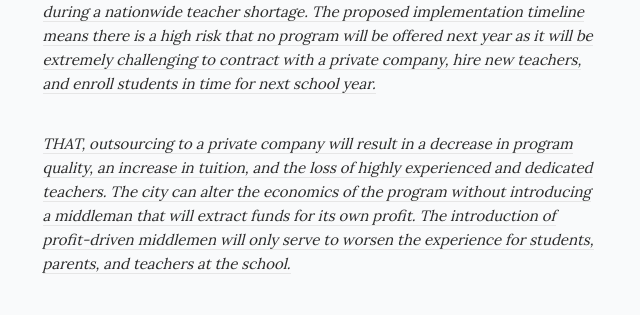
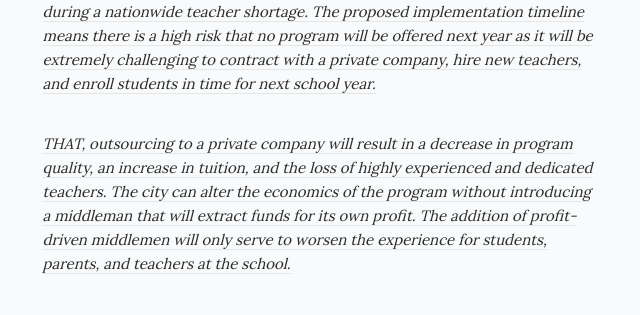
Before and after one commit to benmccann/losaltos.school, a SvelteKit app: page / in a window 1280 px wide. Shown: the part 1643-1958 px from the top of the page, without its empty margins (320-960 px from the left). Built offline with nearby package versions, Linux system fonts and the light colour scheme.

Commit message:
tweak wording

```diff
--- a/src/routes/+page.svelte
+++ b/src/routes/+page.svelte
@@ -103,7 +103,7 @@
 					THAT, outsourcing to a private company will result in a decrease in program quality, an
 					increase in tuition, and the loss of highly experienced and dedicated teachers. The city
 					can alter the economics of the program without introducing a middleman that will extract
-					funds for its own profit. The introduction of profit-driven middlemen will only serve to
+					funds for its own profit. The addition of profit-driven middlemen will only serve to
 					worsen the experience for students, parents, and teachers at the school.
 				</span>
 			</p>
```
